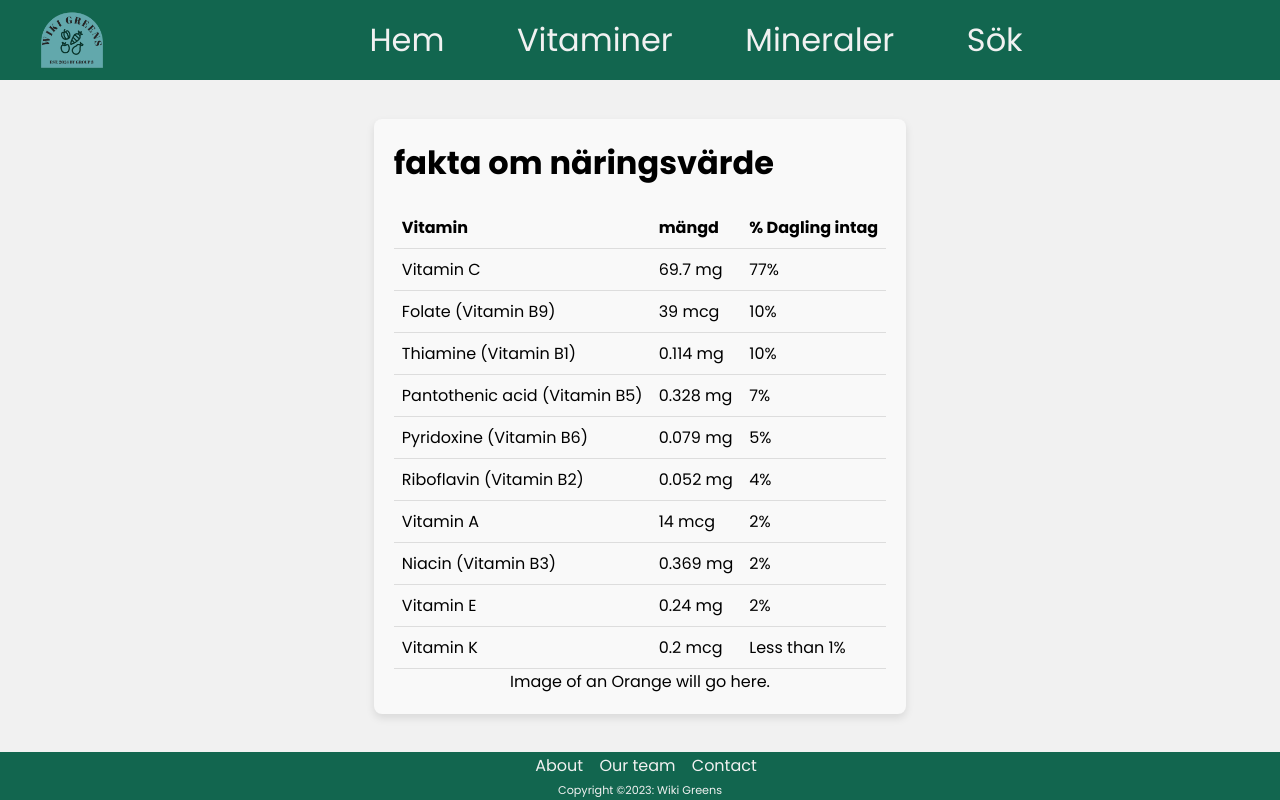
After one commit to Lindayh/nutrition, a Flask app: template templates/vitaminsida.html in a window 1280 px wide. The commit adds this page. Run offline with Flask 3, Linux system fonts and the light colour scheme; the template is opened without the code that fills it, so the values that code supplies are empty.

Commit message:
vitaminsida_jose

```diff
--- a/static/style.css
+++ b/static/style.css
@@ -130,3 +130,35 @@ footer p {
     align-items: center;
     flex: 1;
 }
+/* ----------------- vitamin sida ----------------*/
+.container {
+    max-width: 800px;
+    margin: auto;
+    padding: 20px;
+    background-color: #f9f9f9;
+    border-radius: 8px;
+    box-shadow: 0 4px 8px rgba(0,0,0,0.1);
+}
+
+.nutrition-info table {
+    width: 100%;
+    margin-top: 20px;
+    border-collapse: collapse;
+}
+
+.nutrition-info th, .nutrition-info td {
+    text-align: left;
+    padding: 8px;
+    border-bottom: 1px solid #ddd;
+}
+
+.image-placeholder p {
+    text-align: center;
+}
+
+.image-placeholder img {
+    width: 100%;
+    height: auto;
+    display: block; /* Change to 'none' if you want to hide it */
+    margin-top: 20px;
+}
--- /dev/null
+++ b/templates/vitaminsida.html
@@ -0,0 +1,76 @@
+{% extends "base.html" %}
+
+{% block title %}Vitaminer{% endblock %}
+
+{% block content %}
+<div class="container">
+    <h1>fakta om näringsvärde</h1>
+    <div class="nutrition-info">
+        <table>
+            <thead>
+                <tr>
+                    <th>Vitamin</th>
+                    <th>mängd</th>
+                    <th>% Dagling intag</th>
+                </tr>
+            </thead>
+            <tbody>
+                <tr>
+                    <td>Vitamin C</td>
+                    <td>69.7 mg</td>
+                    <td>77%</td>
+                </tr>
+                <tr>
+                    <td>Folate (Vitamin B9)</td>
+                    <td>39 mcg</td>
+                    <td>10%</td>
+                </tr>
+                <tr>
+                    <td>Thiamine (Vitamin B1)</td>
+                    <td>0.114 mg</td>
+                    <td>10%</td>
+                </tr>
+                <tr>
+                    <td>Pantothenic acid (Vitamin B5)</td>
+                    <td>0.328 mg</td>
+                    <td>7%</td>
+                </tr>
+                <tr>
+                    <td>Pyridoxine (Vitamin B6)</td>
+                    <td>0.079 mg</td>
+                    <td>5%</td>
+                </tr>
+                <tr>
+                    <td>Riboflavin (Vitamin B2)</td>
+                    <td>0.052 mg</td>
+                    <td>4%</td>
+                </tr>
+                <tr>
+                    <td>Vitamin A</td>
+                    <td>14 mcg</td>
+                    <td>2%</td>
+                </tr>
+                <tr>
+                    <td>Niacin (Vitamin B3)</td>
+                    <td>0.369 mg</td>
+                    <td>2%</td>
+                </tr>
+                <tr>
+                    <td>Vitamin E</td>
+                    <td>0.24 mg</td>
+                    <td>2%</td>
+                </tr>
+                <tr>
+                    <td>Vitamin K</td>
+                    <td>0.2 mcg</td>
+                    <td>Less than 1%</td>
+                </tr>
+            </tbody>
+        </table>
+    </div>
+    <div class="image-placeholder">
+        <p>Image of an Orange will go here.</p>
+        <img src="/static/images/png.naranja.png" alt="Orange Picture" style="display:none;">
+    </div>
+</div>
+{% endblock %}
```
Also changed, not shown: static/images/png.naranja.png (added).
